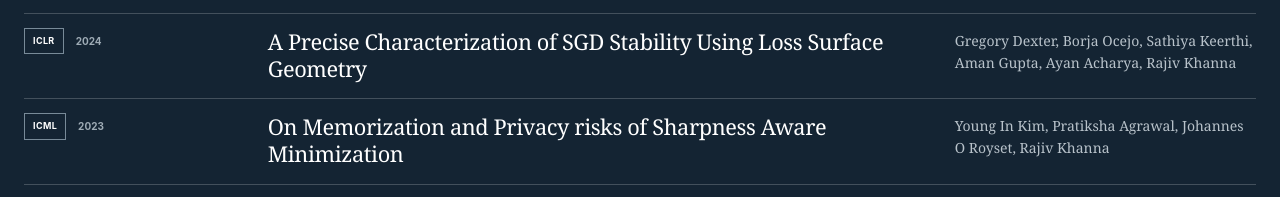
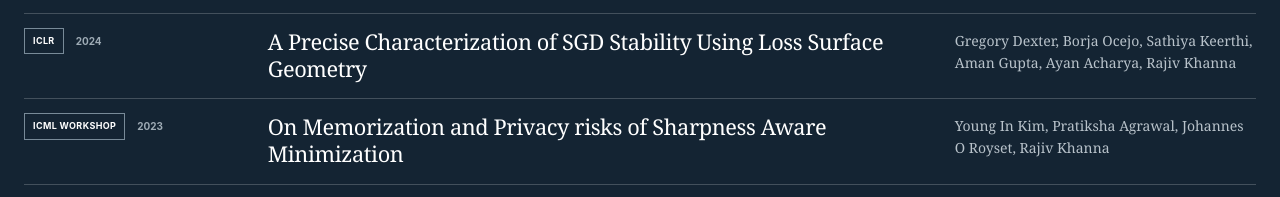
Before and after one commit to rjvak7/rjvak7.github.io, a Next.js app: page /publications in a window 1280 px wide. Shown: the part 1847-2044 px from the top of the page. Built offline with nearby package versions, Linux system fonts and the light colour scheme.

Commit message:
Update venue name

```diff
--- a/app/publications/data.ts
+++ b/app/publications/data.ts
@@ -138,7 +138,7 @@ export const publications = [
   },
   {
     "year": "2023",
-    "venue": "ICML 2023",
+    "venue": "ICML Workshop 2023",
     "title": "On Memorization and Privacy risks of Sharpness Aware Minimization",
     "authors": "Young In Kim, Pratiksha Agrawal, Johannes O Royset, Rajiv Khanna",
     "href": null
```
